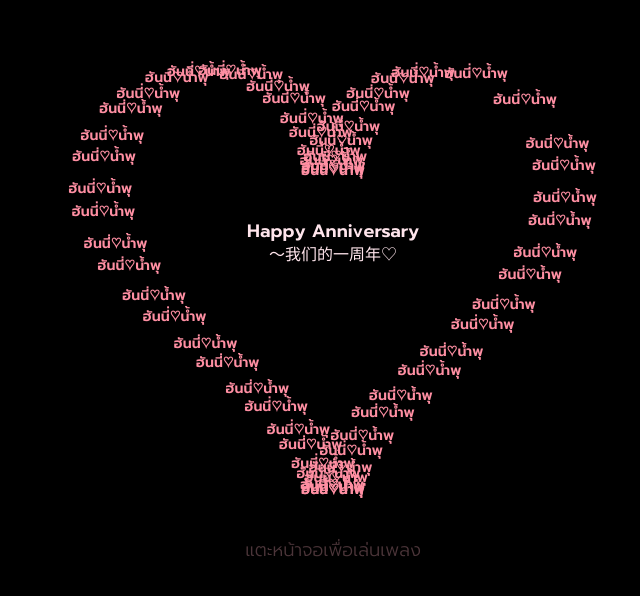
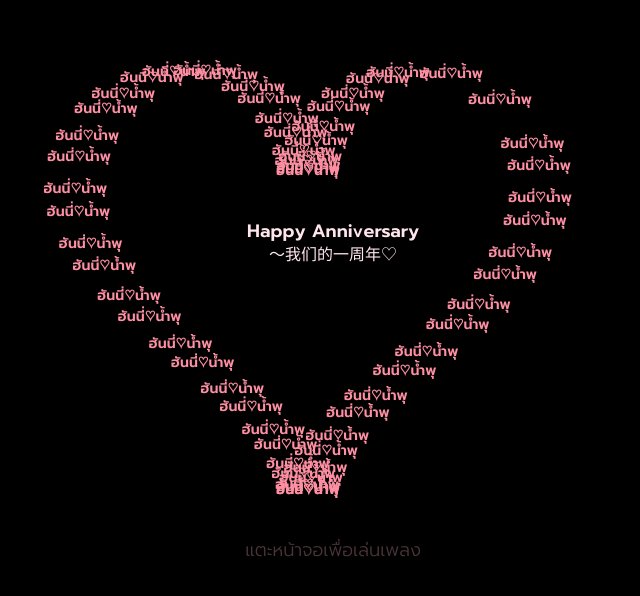
Before and after one commit to momentememories-ui/you95, a plain HTML site: page index.html in a window 1280 px wide. Shown: the part 156-752 px from the top of the page, without its empty margins (307-947 px from the left). Drawn offline with Linux system fonts and the light colour scheme.

Commit message:
Update index.html

```diff
--- a/index.html
+++ b/index.html
@@ -87,10 +87,11 @@
             let centerX = canvas.width / 2;
             let centerY = canvas.height / 2;
 
-            // แก้ไขตรงนี้: ปรับให้จุดศูนย์กลางของหัวใจกลับมาอยู่ตรงกลางหน้าจอพอดี
-            let heartCenterX = centerX;
+            // แก้ไขตรงนี้: ปรับลบออก 25 พิกเซล เพื่อดึงให้โครงสร้างหัวใจขยับมาทางซ้ายให้อยู่ตรงกลางพอดี
+            // (ถ้าลองรันแล้วยังรู้สึกว่าเบี้ยวซ้ายหรือขวาไปนิด สามารถปรับเลข 25 เพิ่มหรือลดได้ตามใจชอบเลยครับ)
+            let heartCenterX = centerX - 25;
 
-            // 1. วาดข้อความ "Happy Anniversary" ตรงกลางหน้าจอ (ใช้ centerX)
+            // 1. วาดข้อความ "Happy Anniversary" ตรงกลางหน้าจอเหมือนเดิม (ใช้ centerX)
             ctx.fillStyle = "#ffe5ec";
             ctx.font = "600 18px 'Prompt', sans-serif";
             ctx.textAlign = "center";
@@ -102,7 +103,7 @@
             ctx.font = "300 16px 'Prompt', sans-serif";
             ctx.fillText("～我们的一周年♡", centerX, centerY + 12);
 
-            // 2. วาดเส้นขอบหัวใจให้ตรงกลาง (ใช้ heartCenterX ที่เท่ากับ centerX แล้ว)
+            // 2. วาดเส้นขอบหัวใจที่ขยับมาทางซ้ายแล้ว (ใช้ heartCenterX)
             ctx.fillStyle = "#ff8fa3";
             ctx.font = "bold 14px 'Prompt', sans-serif";
 
```
